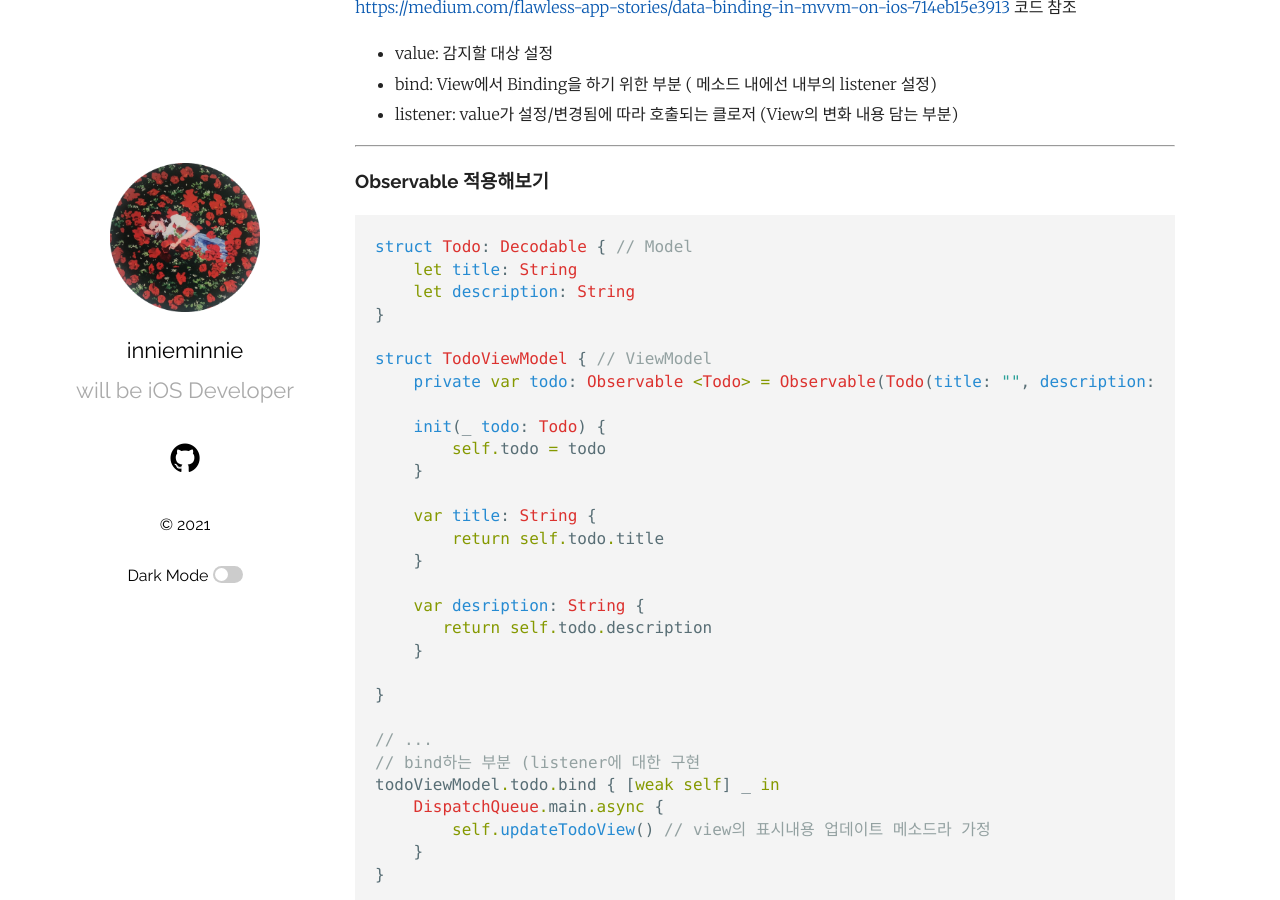
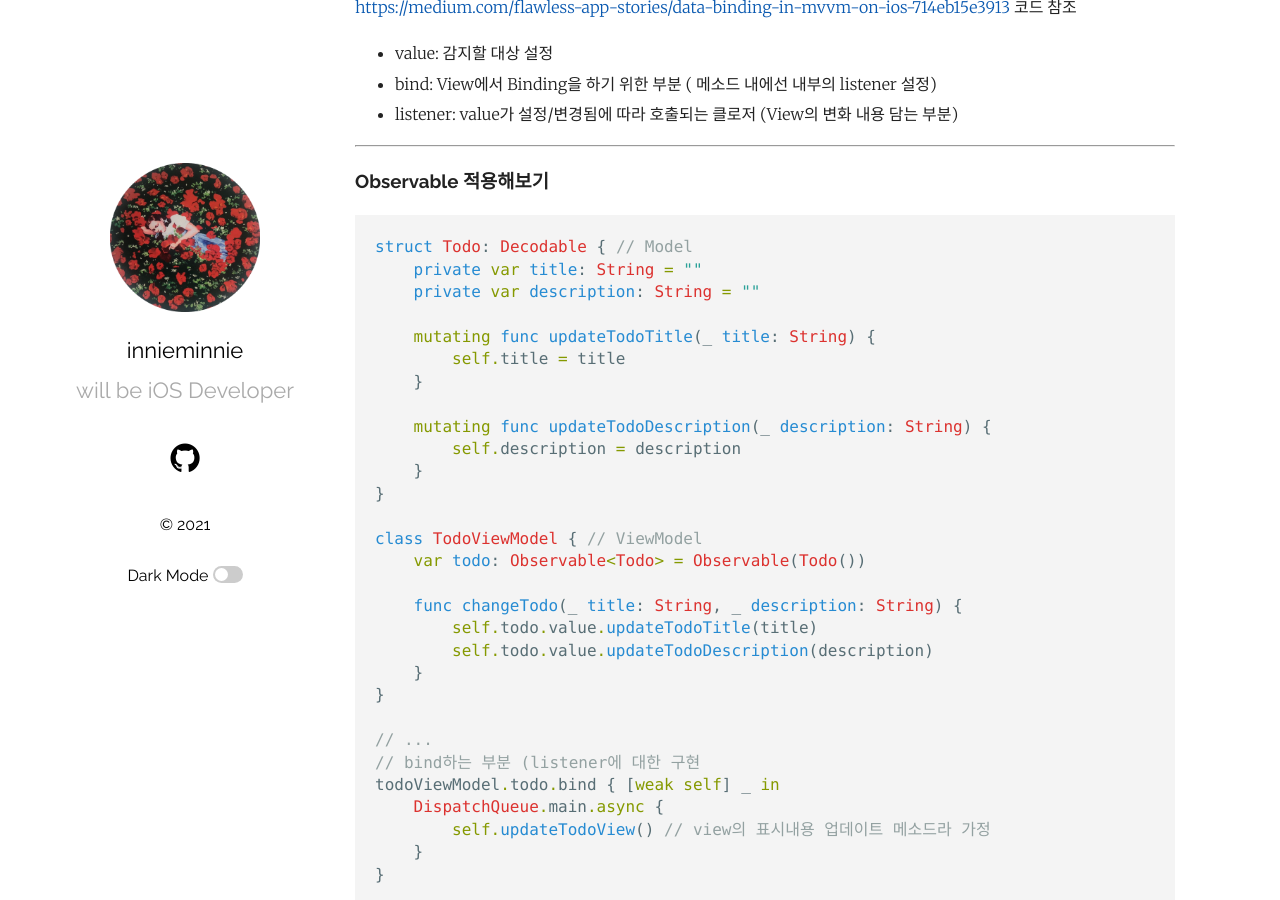
Before and after one commit to innieminnie/innieminnie.github.io, a Jekyll site: the page built from _posts/2021-06-29-MVVMDesignPattern.markdown, in a window 1280 px wide and 900 px high, scrolled down 6092 px. Built offline with Jekyll 4.4.1, drawn with Linux system fonts in a browser that asks for light colours; comment, search, counter and statistics services are not loaded; some of the changed text lies outside the part shown.

Commit message:
docs: 코드부분 개선

````diff
--- a/_posts/2021-06-29-MVVMDesignPattern.markdown
+++ b/_posts/2021-06-29-MVVMDesignPattern.markdown
@@ -67,11 +67,11 @@ ViewModel에 대해 주관적으로 해석해보자면, Model에 대한 Wrapper
 import Foundation
 
 struct TodoList { // Model
-    let todos: [Todo]
+    var todos: [Todo]
 }
 
-struct TodoListViewModel { //ViewModel
-    let todos: [Todo]
+class TodoListViewModel { //ViewModel
+    var todos: [Todo] = []
 
     func todosCount() -> Int {
         return self.todos.count
@@ -90,8 +90,8 @@ struct Todo: Decodable { // Model
     let description: String
 }
 
-struct TodoViewModel { // ViewModel
-    private let todo: Todo
+class TodoViewModel { // ViewModel
+    private var todo: Todo
 
     init(_ todo: Todo) {
         self.todo = todo
@@ -200,25 +200,25 @@ class TodoTableViewController: UITableViewController {
 ### Observable 적용해보기
 ```swift
 struct Todo: Decodable { // Model
-    let title: String
-    let description: String
+    private var title: String = ""
+    private var description: String = ""
+
+    mutating func updateTodoTitle(_ title: String) {
+        self.title = title
+    }
+
+    mutating func updateTodoDescription(_ description: String) {
+        self.description = description
+    }
 }
 
-struct TodoViewModel { // ViewModel
-    private var todo: Observable <Todo> = Observable(Todo(title: "", description: ""))
+class TodoViewModel { // ViewModel
+    var todo: Observable<Todo> = Observable(Todo())
 
-    init(_ todo: Todo) {
-        self.todo = todo
+    func changeTodo(_ title: String, _ description: String) {
+        self.todo.value.updateTodoTitle(title)
+        self.todo.value.updateTodoDescription(description)
     }
-
-    var title: String {
-        return self.todo.title
-    }
-
-    var desription: String {
-       return self.todo.description
-    }
-
 }
 
 // ...
````
